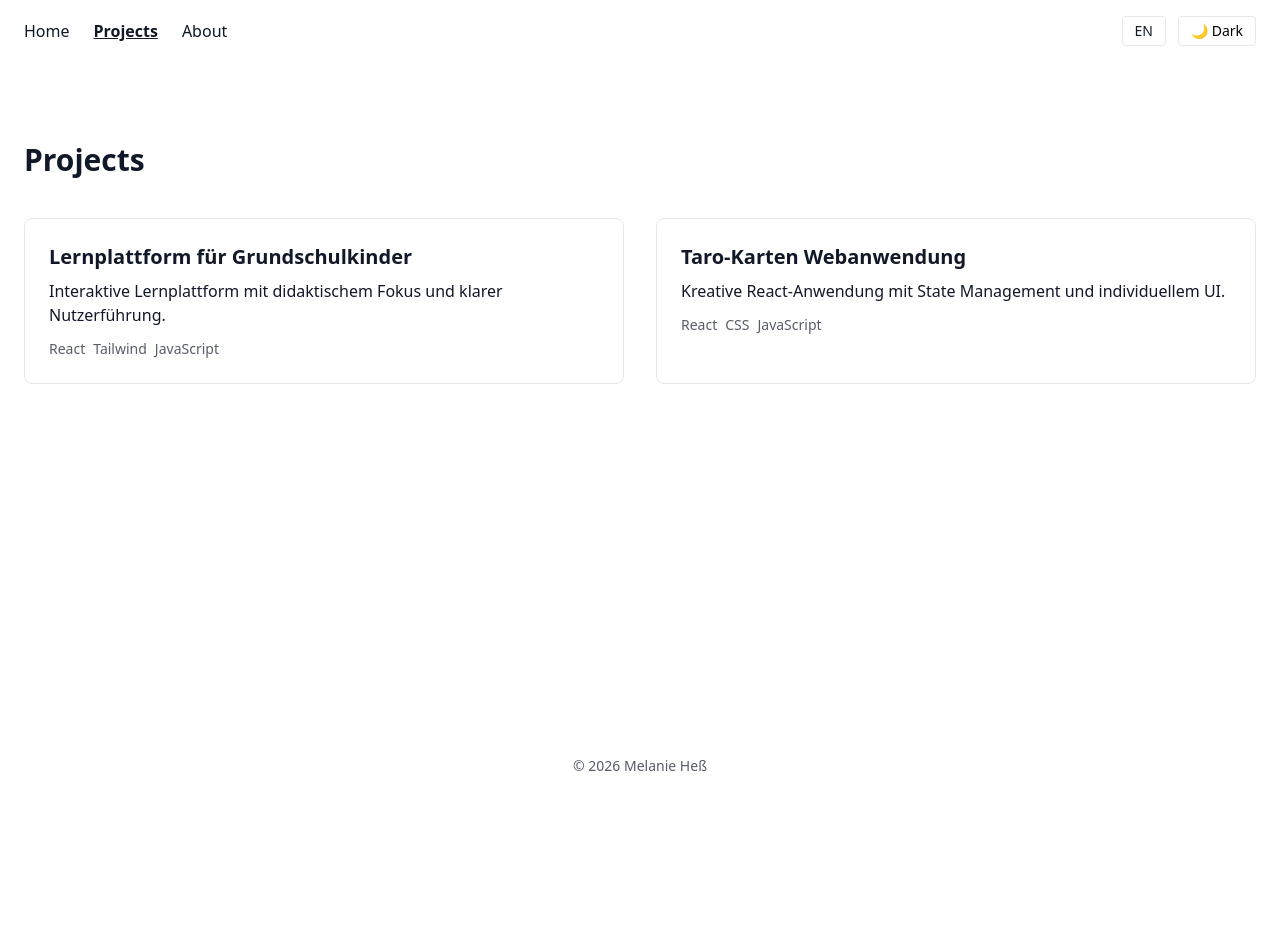
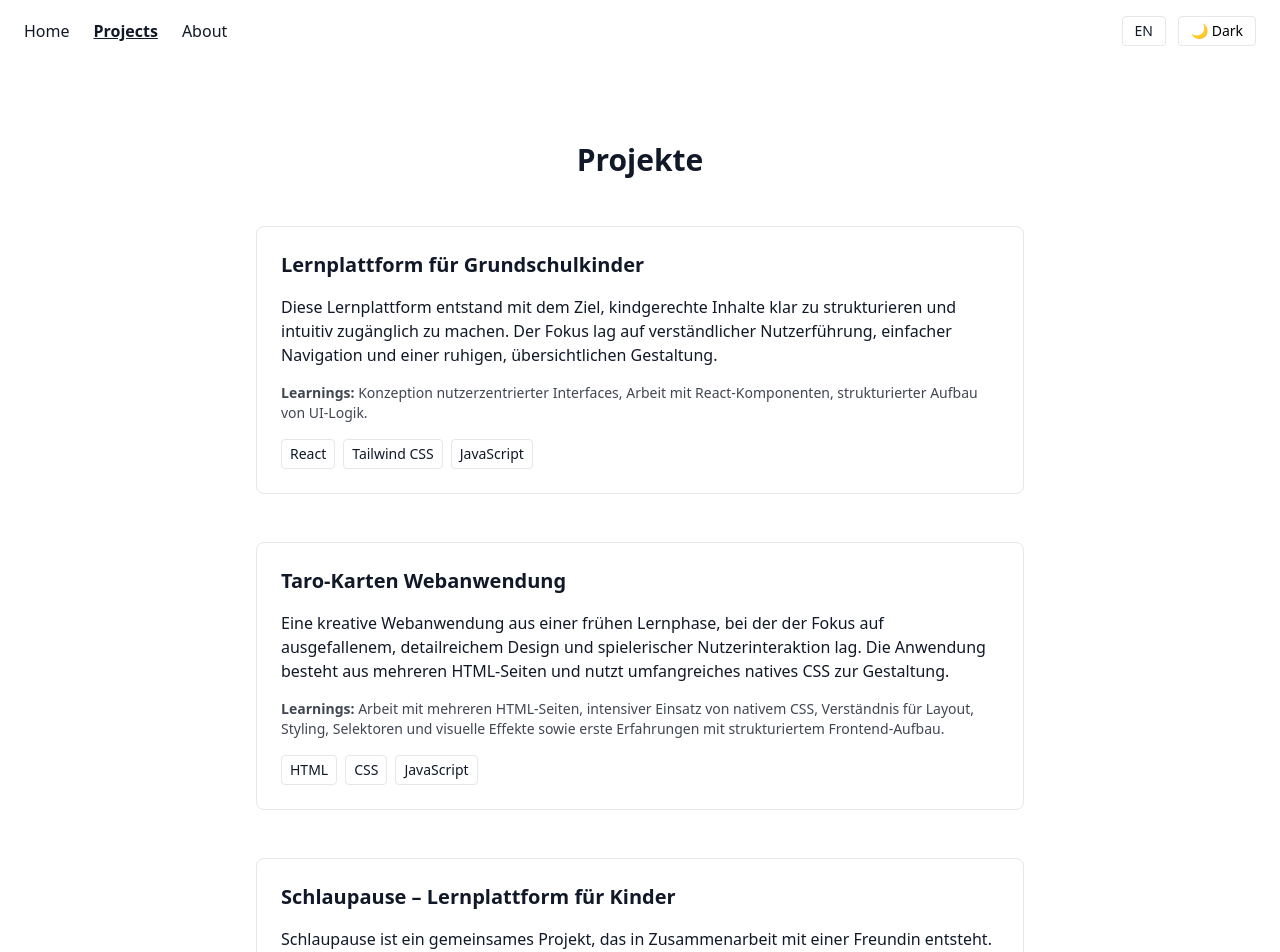
Before and after one commit to MelaTheCreator/portfolio, a React app in the folder application/: page /projects in a window 1280 px wide. Shown: the top 952 px of the page. Before the commit the page ends 800 px from the top, so only its background shows below. Built offline with nearby package versions, Linux system fonts and the light colour scheme; the HTML template or start-up script is replaced by a standard one.

Commit message:
feat: add detailed learnings and placeholder link to tarot project

```diff
--- a/application/src/components/ProjectCard.jsx
+++ b/application/src/components/ProjectCard.jsx
@@ -1,13 +1,34 @@
 export default function ProjectCard({ project }) {
   return (
-    <div className="border rounded-lg p-6">
-      <h3 className="text-xl font-semibold mb-2">{project.title}</h3>
-      <p className="mb-3">{project.description}</p>
-      <ul className="flex gap-2 text-sm opacity-70">
-        {project.tech.map((t) => (
-          <li key={t}>{t}</li>
+    <div className="border rounded-lg p-6 space-y-4">
+      <h3 className="text-xl font-semibold">{project.title}</h3>
+
+      <p>{project.description}</p>
+
+      {project.learnings && (
+        <p className="text-sm opacity-80">
+          <strong>Learnings:</strong> {project.learnings}
+        </p>
+      )}
+
+      <ul className="flex flex-wrap gap-2 text-sm">
+        {project.tech.map((item) => (
+          <li key={item} className="px-2 py-1 border rounded">
+            {item}
+          </li>
         ))}
       </ul>
+
+      {project.link && (
+        <a
+          href={project.link}
+          target="_blank"
+          rel="noopener noreferrer"
+          className="inline-block text-sm underline"
+        >
+          GitHub Repository
+        </a>
+      )}
     </div>
   );
 }
--- a/application/src/data/projects.de.js
+++ b/application/src/data/projects.de.js
@@ -2,13 +2,27 @@ export const projectsDE = [
   {
     title: "Lernplattform für Grundschulkinder",
     description:
-      "Interaktive Lernplattform mit didaktischem Fokus und klarer Nutzerführung.",
-    tech: ["React", "Tailwind", "JavaScript"],
+      "Diese Lernplattform entstand mit dem Ziel, kindgerechte Inhalte klar zu strukturieren und intuitiv zugänglich zu machen. Der Fokus lag auf verständlicher Nutzerführung, einfacher Navigation und einer ruhigen, übersichtlichen Gestaltung.",
+    learnings:
+      "Konzeption nutzerzentrierter Interfaces, Arbeit mit React-Komponenten, strukturierter Aufbau von UI-Logik.",
+    tech: ["React", "Tailwind CSS", "JavaScript"],
   },
   {
     title: "Taro-Karten Webanwendung",
     description:
-      "Kreative React-Anwendung mit State Management und individuellem UI.",
-    tech: ["React", "CSS", "JavaScript"],
+      "Eine kreative Webanwendung aus einer frühen Lernphase, bei der der Fokus auf ausgefallenem, detailreichem Design und spielerischer Nutzerinteraktion lag. Die Anwendung besteht aus mehreren HTML-Seiten und nutzt umfangreiches natives CSS zur Gestaltung.",
+    learnings:
+      "Arbeit mit mehreren HTML-Seiten, intensiver Einsatz von nativem CSS, Verständnis für Layout, Styling, Selektoren und visuelle Effekte sowie erste Erfahrungen mit strukturiertem Frontend-Aufbau.",
+    tech: ["HTML", "CSS", "JavaScript"],
+    link: "",
+  },
+  {
+    title: "Schlaupause – Lernplattform für Kinder",
+    description:
+      "Schlaupause ist ein gemeinsames Projekt, das in Zusammenarbeit mit einer Freundin entsteht. Ziel ist es, Kindern einen spielerischen und gleichzeitig strukturierten Zugang zu Lerninhalten zu ermöglichen. Besonderer Wert wird auf eine klare Navigation, ruhige Gestaltung und altersgerechte Nutzerführung gelegt.",
+    learnings:
+      "Arbeit im Team, gemeinsame Konzeption von Features, Abstimmung von UI-Entscheidungen sowie Umsetzung mit React in kollaborativer Entwicklungsarbeit.",
+    tech: ["React", "Tailwind CSS", "JavaScript"],
+    link: "https://github.com/imkehoegden/schlaupause",
   },
 ];
--- a/application/src/data/projects.en.js
+++ b/application/src/data/projects.en.js
@@ -2,13 +2,27 @@ export const projectsEN = [
   {
     title: "Learning Platform for Primary School Children",
     description:
-      "Interactive learning platform with a strong focus on clear structure, accessibility, and child-friendly user guidance.",
-    tech: ["React", "Tailwind", "JavaScript"],
+      "This learning platform was developed with a strong focus on clear structure and intuitive access for children. Emphasis was placed on understandable user guidance, simple navigation, and a calm, well-organized design.",
+    learnings:
+      "Designing user-centered interfaces, working with React components, and structuring UI logic clearly.",
+    tech: ["React", "Tailwind CSS", "JavaScript"],
   },
   {
     title: "Tarot Card Web Application",
     description:
-      "Creative React application featuring dynamic state management and a custom user interface.",
-    tech: ["React", "CSS", "JavaScript"],
+      "A creative web application from an early learning phase, focusing on expressive visual design and playful user interaction. The application consists of multiple HTML pages and makes extensive use of native CSS for layout and styling.",
+    learnings:
+      "Working with multiple HTML pages, intensive use of native CSS, understanding layouts, selectors, styling techniques, and visual effects, as well as early experience with structured frontend development.",
+    tech: ["HTML", "CSS", "JavaScript"],
+    link: "",
+  },
+  {
+    title: "Schlaupause – Learning Platform for Children",
+    description:
+      "Schlaupause is a collaborative project developed together with a friend. The goal is to provide children with a playful yet structured access to learning content, with a strong focus on clear navigation, calm design, and age-appropriate user guidance.",
+    learnings:
+      "Collaborative teamwork, joint feature planning, UI decision-making, and implementing React applications in a shared development process.",
+    tech: ["React", "Tailwind CSS", "JavaScript"],
+    link: "https://github.com/imkehoegden/schlaupause",
   },
 ];
--- a/application/src/pages/Projects.jsx
+++ b/application/src/pages/Projects.jsx
@@ -2,16 +2,20 @@ import { useLanguage } from "../context/LanguageContext";
 import ProjectCard from "../components/ProjectCard";
 
 export default function Projects() {
-  const { projects } = useLanguage();
+  const { projects, language } = useLanguage();
 
   return (
     <section className="px-6 py-20">
-      <h2 className="text-3xl font-bold mb-10">Projects</h2>
+      <div className="max-w-3xl mx-auto">
+        <h2 className="text-3xl font-bold mb-12 text-center">
+          {language === "de" ? "Projekte" : "Projects"}
+        </h2>
 
-      <div className="grid gap-8 md:grid-cols-2">
-        {projects.map((project) => (
-          <ProjectCard key={project.title} project={project} />
-        ))}
+        <div className="flex flex-col gap-12">
+          {projects.map((project) => (
+            <ProjectCard key={project.title} project={project} />
+          ))}
+        </div>
       </div>
     </section>
   );
```
